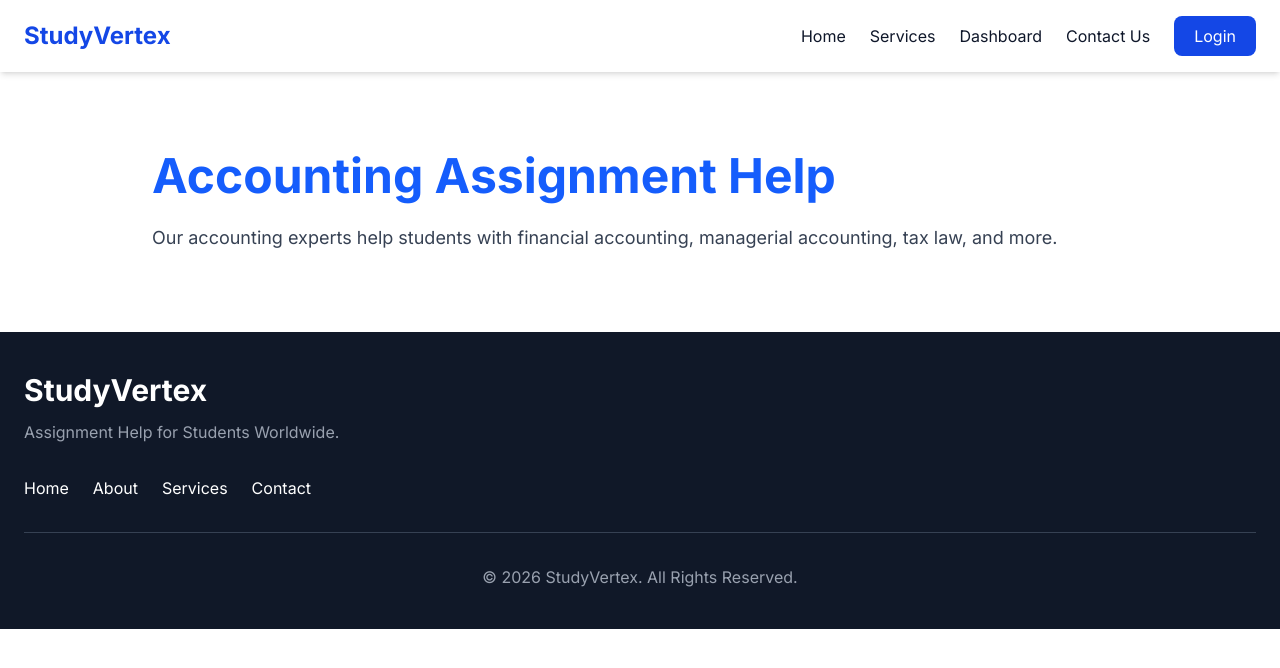
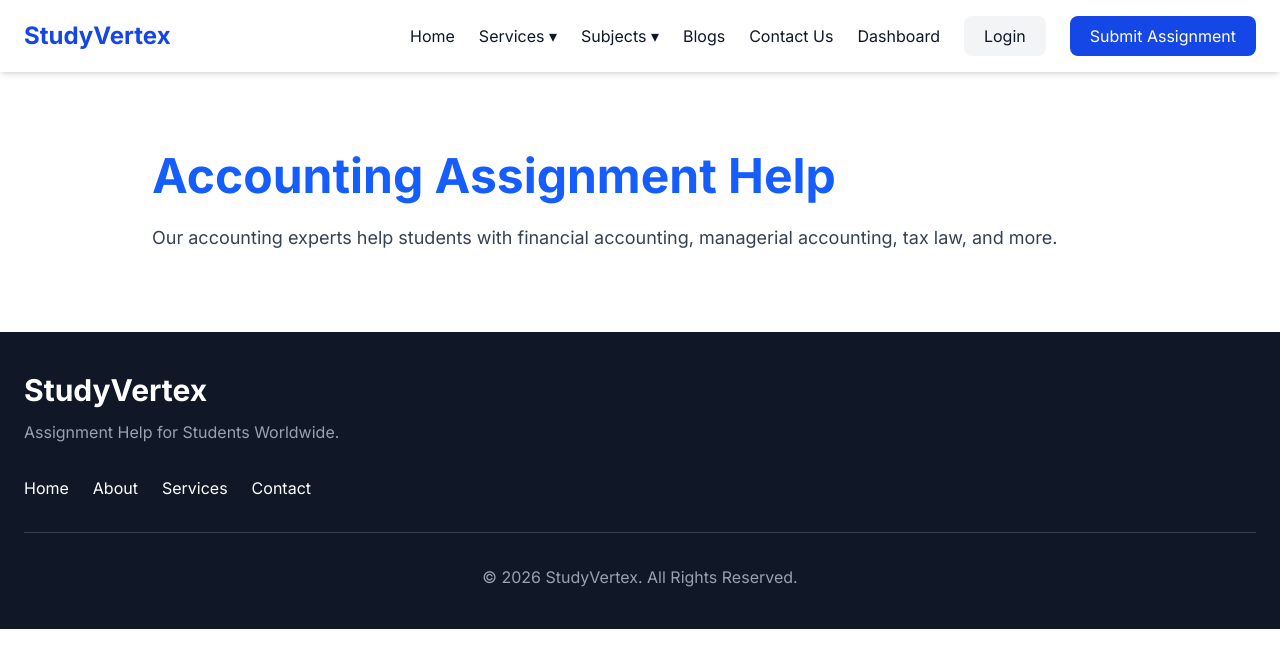
Before and after one commit to souravdadarwal01-max/StudyVertex, a Next.js app: page /Accounting in a window 1280 px wide. Shown: the top 668 px of the page. Built offline with nearby package versions, Linux system fonts and the light colour scheme.

Commit message:
Update Navbar.tsx

```diff
--- a/app/components/Navbar.tsx
+++ b/app/components/Navbar.tsx
@@ -1,11 +1,20 @@
+"use client";
+
 import Link from "next/link";
+import { useState } from "react";
 
 export default function Navbar() {
+
+  const [servicesOpen, setServicesOpen] = useState(false);
+  const [subjectsOpen, setSubjectsOpen] = useState(false);
+
   return (
-    <nav className="bg-white shadow-md px-6 py-4">
+    <nav className="bg-white shadow-md px-6 py-4 sticky top-0 z-50">
 
       <div className="max-w-7xl mx-auto flex justify-between items-center">
 
+
+        {/* Logo */}
         <Link
           href="/"
           className="text-2xl font-bold text-blue-700"
@@ -14,34 +23,204 @@ export default function Navbar() {
         </Link>
 
 
+
+        {/* Menu */}
         <div className="flex gap-6 items-center">
 
-          <Link href="/">
+
+          {/* Home */}
+          <Link
+            href="/"
+            className="hover:text-blue-700"
+          >
             Home
           </Link>
 
-          <Link href="/services">
-            Services
+
+
+          {/* Services Dropdown */}
+          <div
+            className="relative"
+            onMouseEnter={() => setServicesOpen(true)}
+            onMouseLeave={() => setServicesOpen(false)}
+          >
+
+            <button className="hover:text-blue-700">
+              Services ▾
+            </button>
+
+
+            {servicesOpen && (
+              <div className="absolute top-8 left-0 bg-white shadow-lg rounded-lg w-56 p-3">
+
+
+                <Link
+                  href="/services/assignment-help"
+                  className="block px-3 py-2 hover:bg-gray-100 rounded"
+                >
+                  Assignment Help
+                </Link>
+
+
+                <Link
+                  href="/services/homework-help"
+                  className="block px-3 py-2 hover:bg-gray-100 rounded"
+                >
+                  Homework Help
+                </Link>
+
+
+                <Link
+                  href="/services/online-tutors"
+                  className="block px-3 py-2 hover:bg-gray-100 rounded"
+                >
+                  Online Tutors
+                </Link>
+
+
+                <Link
+                  href="/services/project-help"
+                  className="block px-3 py-2 hover:bg-gray-100 rounded"
+                >
+                  Project Help
+                </Link>
+
+
+              </div>
+            )}
+
+          </div>
+
+
+
+
+
+          {/* Subjects Dropdown */}
+          <div
+            className="relative"
+            onMouseEnter={() => setSubjectsOpen(true)}
+            onMouseLeave={() => setSubjectsOpen(false)}
+          >
+
+            <button className="hover:text-blue-700">
+              Subjects ▾
+            </button>
+
+
+            {subjectsOpen && (
+
+              <div className="absolute top-8 left-0 bg-white shadow-lg rounded-lg w-56 p-3">
+
+
+                <Link
+                  href="/subjects/engineering"
+                  className="block px-3 py-2 hover:bg-gray-100 rounded"
+                >
+                  Engineering
+                </Link>
+
+
+                <Link
+                  href="/subjects/management"
+                  className="block px-3 py-2 hover:bg-gray-100 rounded"
+                >
+                  Management
+                </Link>
+
+
+                <Link
+                  href="/subjects/computer-science"
+                  className="block px-3 py-2 hover:bg-gray-100 rounded"
+                >
+                  Computer Science
+                </Link>
+
+
+                <Link
+                  href="/subjects/mathematics"
+                  className="block px-3 py-2 hover:bg-gray-100 rounded"
+                >
+                  Mathematics
+                </Link>
+
+
+                <Link
+                  href="/subjects/business"
+                  className="block px-3 py-2 hover:bg-gray-100 rounded"
+                >
+                  Business Studies
+                </Link>
+
+
+              </div>
+
+            )}
+
+          </div>
+
+
+
+
+          {/* Blogs */}
+          <Link
+            href="/blogs"
+            className="hover:text-blue-700"
+          >
+            Blogs
           </Link>
 
-          <Link href="/dashboard">
+
+
+
+          {/* Contact */}
+          <Link
+            href="/contact"
+            className="hover:text-blue-700"
+          >
+            Contact Us
+          </Link>
+
+
+
+
+
+          {/* Dashboard */}
+          <Link
+            href="/dashboard"
+            className="hover:text-blue-700"
+          >
             Dashboard
           </Link>
 
-          <Link href="/contact">
-            Contact Us
-          </Link>
 
+
+
+
+          {/* Login */}
           <Link
             href="/login"
-            className="bg-blue-700 text-white px-5 py-2 rounded-lg"
+            className="bg-gray-100 px-5 py-2 rounded-lg hover:bg-gray-200"
           >
             Login
           </Link>
 
+
+
+
+          {/* Submit Assignment */}
+          <Link
+            href="/submit-assignment"
+            className="bg-blue-700 text-white px-5 py-2 rounded-lg hover:bg-blue-800"
+          >
+            Submit Assignment
+          </Link>
+
+
         </div>
 
+
       </div>
+
 
     </nav>
   );
```
